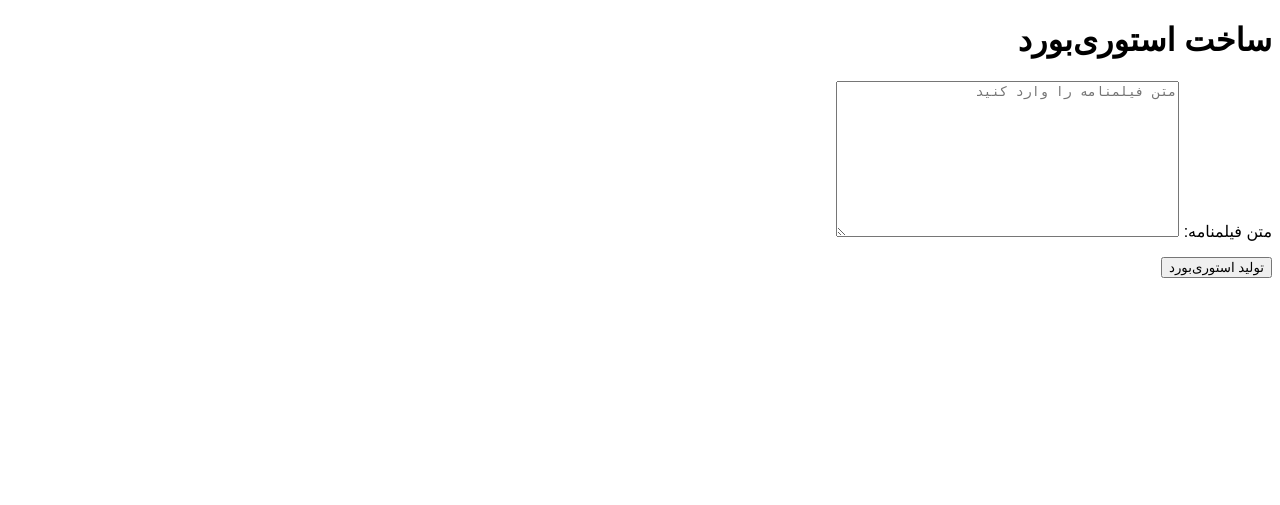
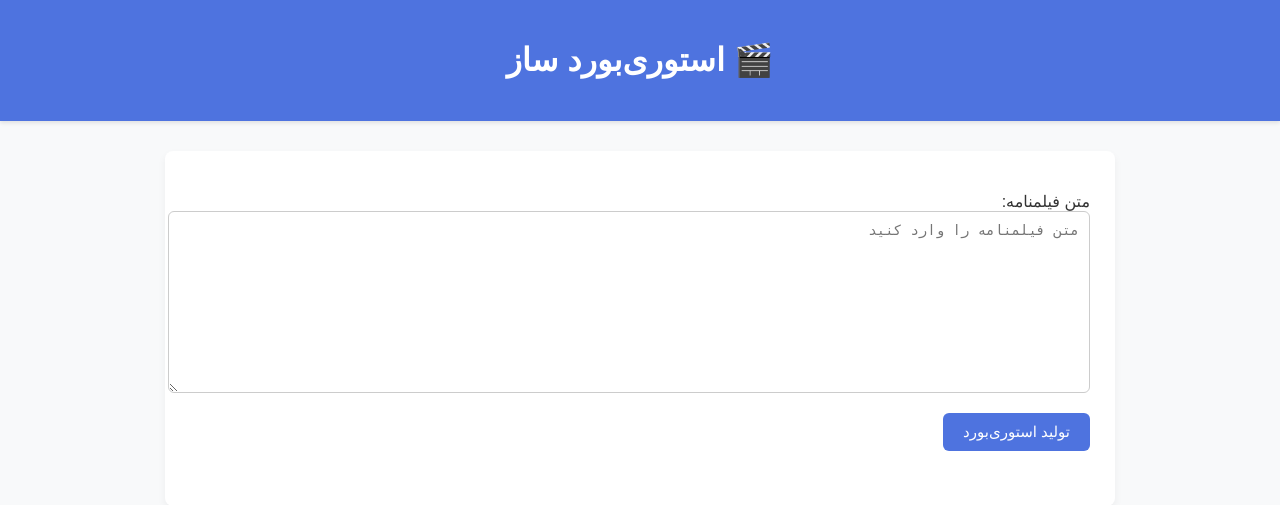
Before and after one commit to Fatemeh-Ghodrati/Storyboard-Generator, a Django app: page / in a window 1280 px wide. Shown: the top 505 px of the page. Run offline with Django 5.2, Linux system fonts and the light colour scheme.

Commit message:
add front

```diff
--- a/storyboard/templates/storyboard/index.html
+++ b/storyboard/templates/storyboard/index.html
@@ -1,27 +1,87 @@
 <!DOCTYPE html>
-<html>
+<html lang="fa" dir="rtl">
 <head>
+  <meta charset="UTF-8">
   <title>استوری‌بورد ساز</title>
   <style>
     body {
-            font-family: sans-serif;
-            direction: rtl;
-            text-align: right;
+      font-family: "Vazir", sans-serif;
+      background: #f8f9fa;
+      color: #333;
+      margin: 0;
+      padding: 0;
+    }
+    header {
+      background: #4e73df;
+      color: white;
+      padding: 20px;
+      text-align: center;
+      box-shadow: 0 2px 4px rgba(0,0,0,0.1);
+    }
+    main {
+      width: 90%;
+      max-width: 900px;
+      margin: 30px auto;
+      background: white;
+      padding: 25px;
+      border-radius: 8px;
+      box-shadow: 0 4px 8px rgba(0,0,0,0.05);
+    }
+    form {
+      margin-bottom: 30px;
+    }
+    textarea {
+      width: 100%;
+      min-height: 120px;
+      padding: 10px;
+      border: 1px solid #ccc;
+      border-radius: 6px;
+      font-size: 14px;
+      resize: vertical;
+    }
+    button {
+      background: #4e73df;
+      color: white;
+      border: none;
+      padding: 10px 20px;
+      font-size: 15px;
+      border-radius: 6px;
+      cursor: pointer;
+      transition: background 0.3s ease;
+    }
+    button:hover {
+      background: #2e59d9;
+    }
+    h2 {
+      margin-top: 40px;
+      border-bottom: 2px solid #eee;
+      padding-bottom: 10px;
     }
     .scene {
-            margin-bottom: 20px;
-            border-bottom: 1px solid #ccc;
-            padding-bottom: 15px;
+      margin-bottom: 25px;
+      padding-bottom: 20px;
+      border-bottom: 1px dashed #ddd;
     }
-        img {
-            max-width: 500px;
-            display: block;
+    .scene h3 {
+      margin: 10px 0;
+      color: #4e73df;
+    }
+    .scene p {
+      margin: 6px 0;
+    }
+    .scene img {
+      max-width: 100%;
+      border-radius: 6px;
       margin-top: 10px;
+      box-shadow: 0 2px 8px rgba(0,0,0,0.1);
     }
   </style>
 </head>
 <body>
-    <h1>ساخت استوری‌بورد</h1>
+  <header>
+    <h1>🎬 استوری‌بورد ساز</h1>
+  </header>
+  <main>
     <form method="post">
       {% csrf_token %}
       {{ form.as_p }}
@@ -32,17 +92,18 @@
       <h2>نتایج</h2>
       {% for text, image_url, keywords, sentiment, score in results %}
         <div class="scene">
-                <h3>صحنه: {{ text }}</h3>
-                <p>کلمات کلیدی: {{ keywords|join:", " }}</p>
-                <p>احساسات: {{ sentiment }} (امتیاز: {{ score }})</p>
-
+          <h3>صحنه:</h3>
+          <p>{{ text }}</p>
+          <p><strong>کلمات کلیدی:</strong> {{ keywords|join:", " }}</p>
+          <p><strong>احساسات:</strong> {{ sentiment }} (امتیاز: {{ score }})</p>
           {% if image_url %}
             <img src="{{ image_url }}" alt="Storyboard Image">
           {% else %}
-                    <p>خطا در تولید تصویر</p>
+            <p style="color:red;">⚠️ خطا در تولید تصویر</p>
           {% endif %}
         </div>
       {% endfor %}
     {% endif %}
+  </main>
 </body>
 </html>
```
Also changed, not shown: 1 other file. Lines whose indentation alone changed are shown as unchanged.
